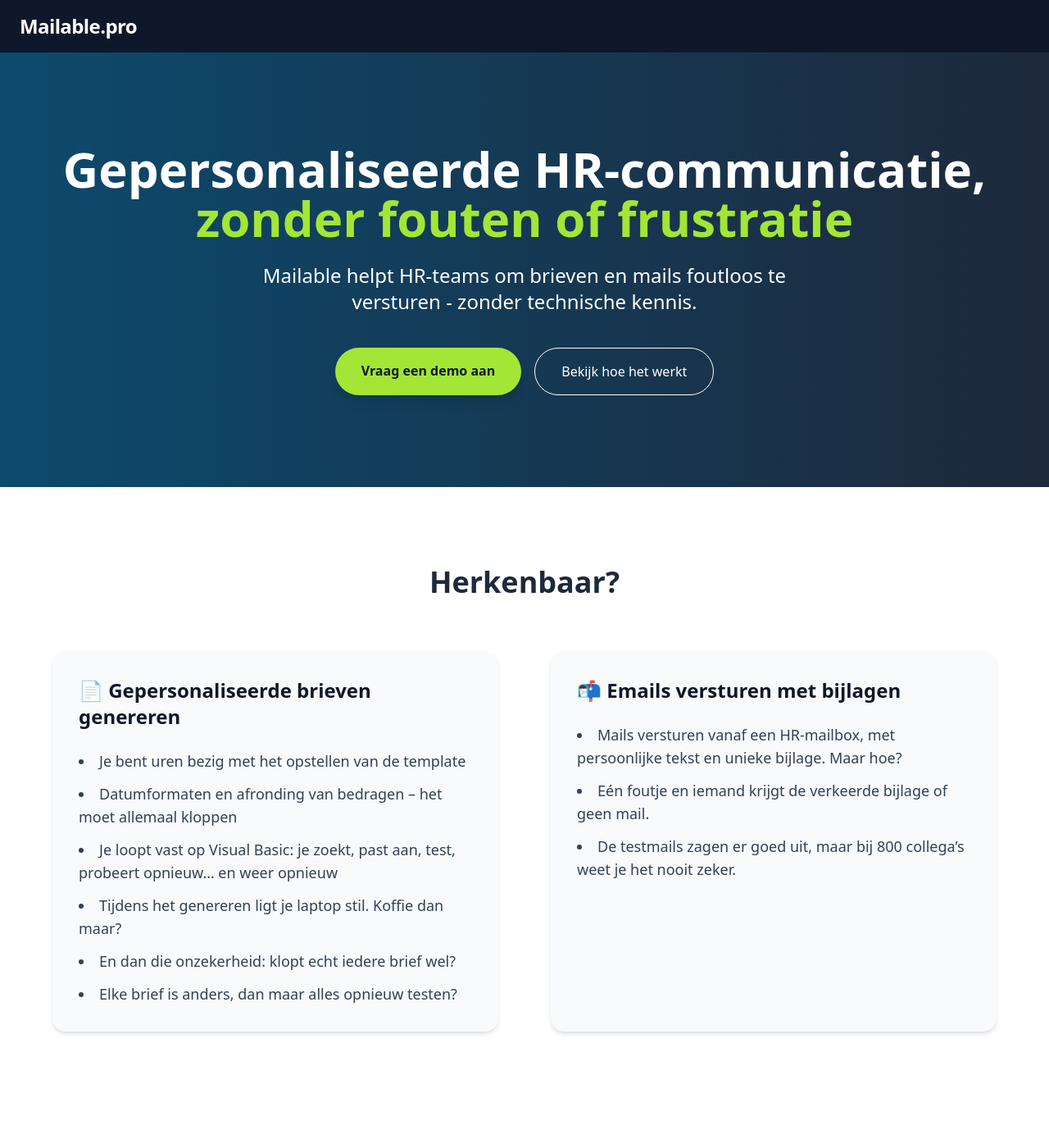
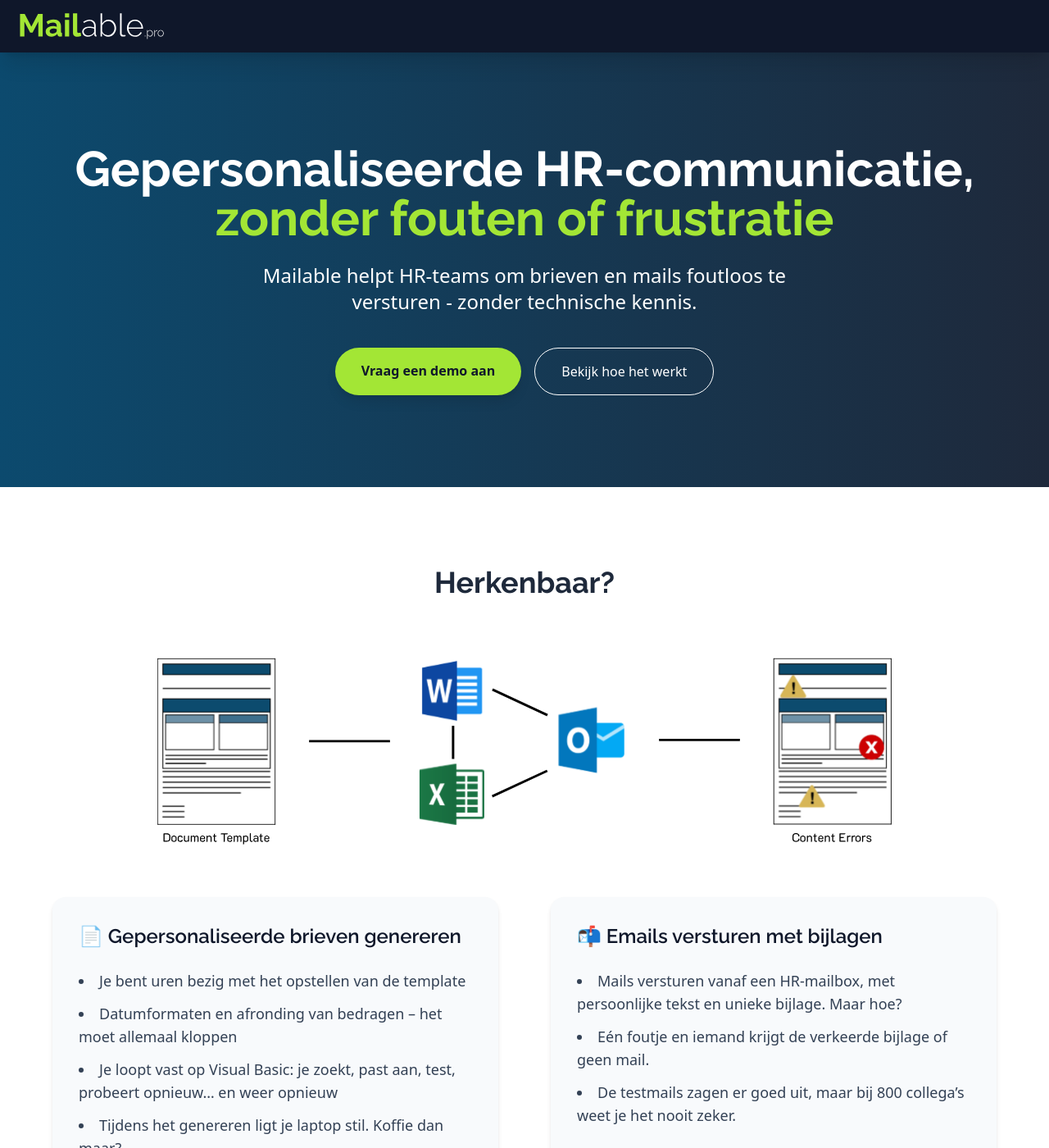
Before and after one commit to AntrumTechnologies/mailable, a Jekyll site: the page built from index.markdown, in a window 1280 px wide and 1400 px high. Shown: the whole window at 82% size. Built offline with Jekyll 4.4.1, drawn with Linux system fonts in a browser that asks for light colours; nearby versions of some CDN libraries.

Commit message:
Add logo, change headings font

```diff
--- a/_layouts/default.html
+++ b/_layouts/default.html
@@ -4,10 +4,15 @@
   <meta charset="UTF-8" />
   <meta name="viewport" content="width=device-width, initial-scale=1.0" />
   <title>{{ page.title }}</title>
+  <link href="https://fonts.googleapis.com/css2?family=Raleway:wght@400;600;700&display=swap" rel="stylesheet">
   <script src="https://cdn.tailwindcss.com"></script>
   <style type="text/css">
 html {
   scroll-behavior: smooth;
+}
+
+h1, h2, h3, h4, h5, h6 {
+  font-family: 'Raleway', sans-serif;
 }
   </style>
 </head>
--- a/index.markdown
+++ b/index.markdown
@@ -8,9 +8,11 @@
 
 
 <!-- Header met logo -->
-<header class="bg-slate-900 text-white py-4 px-6">
+<header class="sticky top-0 z-50 bg-slate-900 text-white py-4 px-6 shadow-xl">
   <div class="max-w-7xl mx-auto flex items-center justify-between">
-    <div class="text-2xl font-bold text-white tracking-tight">Mailable.pro</div>
+    <a href="/" class="flex items-center space-x-2">
+      <img src="/images/mailable.svg" alt="Mailable" class="h-8 w-auto" />
+    </a>
   </div>
 </header>
 
@@ -30,6 +32,9 @@
 <section class="bg-white py-24 px-6" id="hoe-werkt-het">
   <div class="max-w-6xl mx-auto">
     <h2 class="text-4xl font-bold text-center mb-16 text-slate-800">Herkenbaar?</h2>
+    <div class="mb-16">
+      <img src="/images/problem-flow.svg" alt="Mailable" class="mx-auto w-full md:w-[80vw] max-w-4xl" />
+    </div>
     <div class="grid md:grid-cols-2 gap-16">
       <div class="bg-slate-50 p-8 rounded-2xl shadow-md">
         <h3 class="text-2xl font-semibold mb-6 text-slate-900">📄 Gepersonaliseerde brieven genereren</h3>
```
Also changed, not shown: images/mailable.svg (added), images/problem-flow.svg (added), 1 other file.
